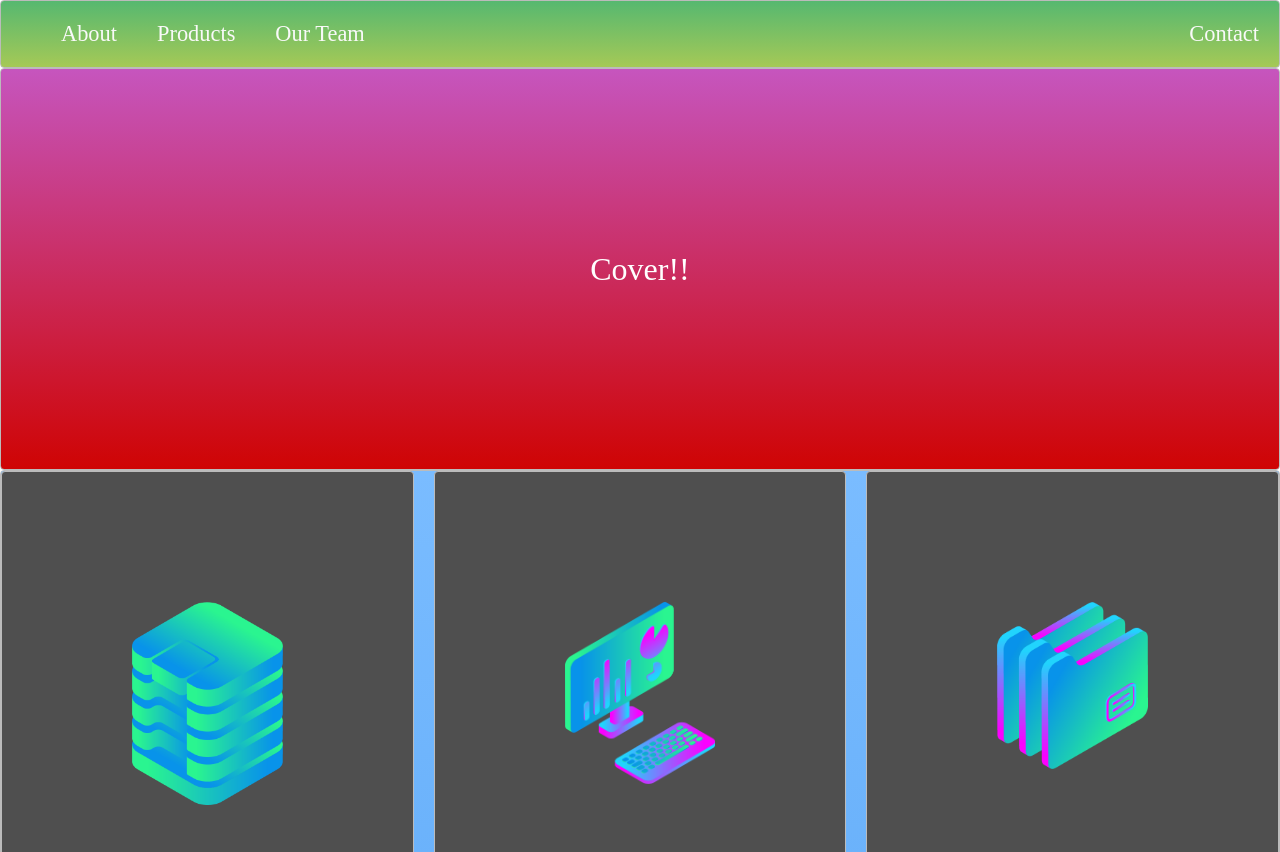
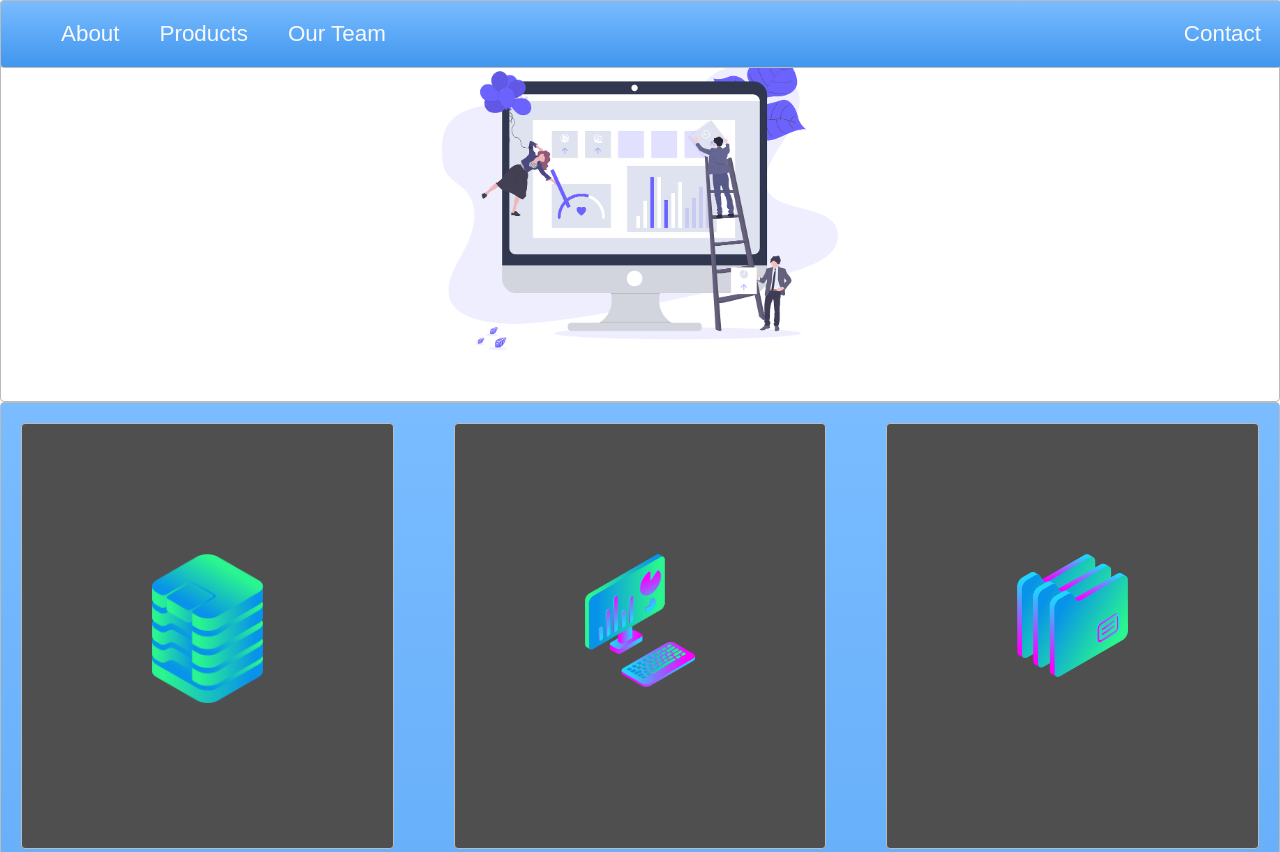
Before and after one commit to p1x3lmx/project-start, a plain HTML site: page index.html in a window 1280 px wide. Shown: the top 852 px of the page. Drawn offline with Linux system fonts and the light colour scheme.

Commit message:
Third Commit

```diff
--- a/index.html
+++ b/index.html
@@ -7,7 +7,7 @@
 </head>
 
 <body>
-  <nav class="zone green">
+  <nav class="zone blue sticky">
     <ul class="main-nav">
       <li><a href"">About</a></li>
       <li><a href"">Products</a></li>
@@ -15,8 +15,8 @@
       <li class="push"><a href"">Contact</a></li>
     </ul>
   </nav>
-  <section class="zone red">
-    <p>Cover!!</p>
+  <section class="zone">
+    <img class="cover" src="img/undraw.png">
   </section>
   <main class="zone blue">
     <div class="box zone"><img src="img/data_storage_2_2.png"></div>
@@ -28,7 +28,7 @@
     <div class="box zone"><img src="img/server_3.png"></div>
     <div class="box zone"><img src="img/server_safe_2.png"></div>
   </main>
-  <footer class="zone yellow">Footer</div>
+  <footer class="zone yellow">Footer</footer>
 </body>
 
 </html>
--- a/style.css
+++ b/style.css
@@ -1,5 +1,6 @@
 body {
     margin: auto 0;
+    font-family: Arial, Helvetica, sans-serif;
 }
 
 .zone {
@@ -73,6 +74,12 @@ body {
 
 /* Main navigation bar */
 
+.sticky{
+    position:fixed;
+    top: 0;
+    width: 100%;
+}
+
 .main-nav{
     display:flex;
     list-style: none;
@@ -82,7 +89,6 @@ body {
 
 li {
     padding: 20px;
-
 }
 
 .push {
@@ -95,15 +101,18 @@ li a {
 }
 
 /*  End main navigation
-    Start cover section
+    Start cover section Cover
 */
 
 section {
     display: flex;
-    margin: 0;
     align-items: center;
     justify-content: center;
     height: 50vh;
+}
+
+.cover {
+    width: 30rem;
 }
 
 /*  End  section
@@ -114,13 +123,12 @@ main {
     display: grid;
     grid-template-columns: repeat(auto-fill, minmax(350px, 1fr));
     grid-gap: 20px;
-
 }
 
 .box {
     background-color: #4f4f4f;
     padding: 130px;
-    margin: 20ox;
+    margin: 20px;
 }
 
 .box > img {
@@ -132,7 +140,6 @@ main {
 */
 
 footer {
-    display: flex;
-    justify-content: center;
+    text-align: center;
     margin: 0;
 }
```
